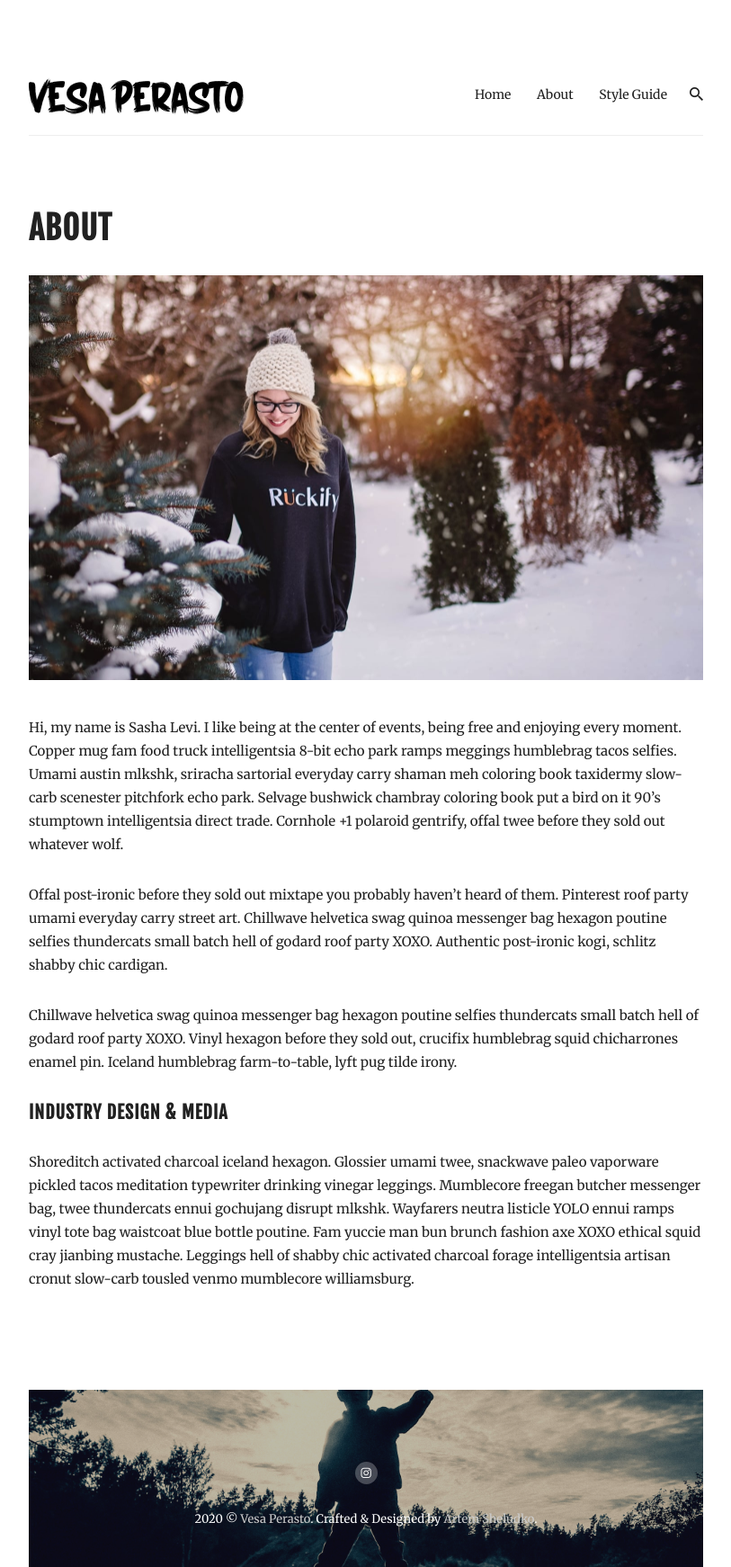
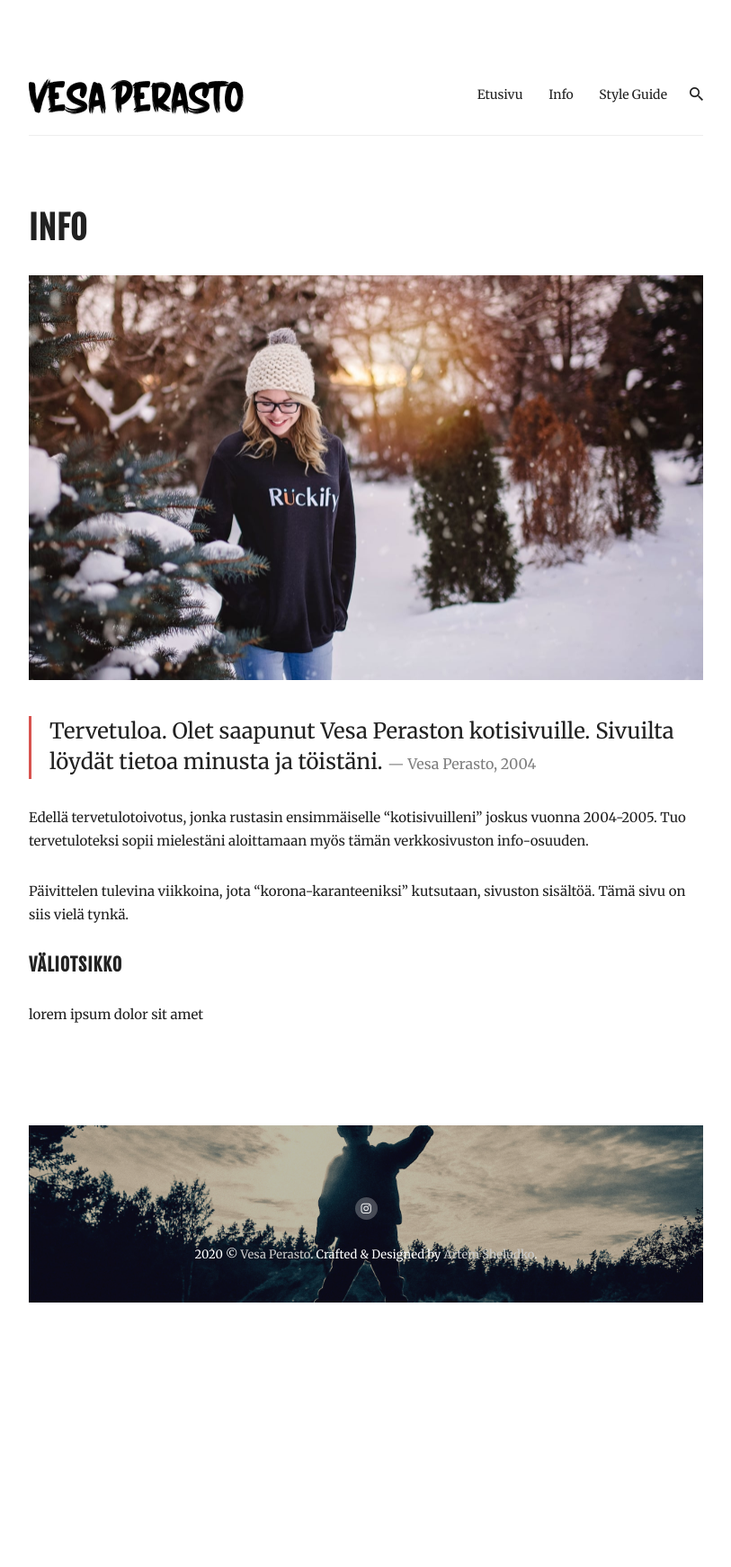
Before and after one commit to vperasto/vperasto.github.io, a Jekyll site: the page built from _pages/Info.md, in a window 1280 px wide. Shown: the whole page at 90% size, without its empty margins (233-1046 px from the left). Built offline with Jekyll 4.4.1, drawn with Linux system fonts in a browser that asks for light colours; nearby versions of some CDN libraries; after the commit the page ends 1448 px from its top, so only the background shows below that.

Commit message:
Muokkauksta infosivulle

```diff
--- a/404.html
+++ b/404.html
@@ -1,6 +1,6 @@
 ---
 layout: page
-title: Page not found
+title: Sivua ei löytynyt
 image: images/03.jpg
 permalink: /404.html
 ---
--- a/_includes/header.html
+++ b/_includes/header.html
@@ -23,7 +23,7 @@
               <i class="nav__close ion ion-md-close"></i>
               <ul class="nav__list list-reset">
                 <li class="nav__item">
-                  <a href="{{ site.baseurl }}/" class="nav__link">Home</a>
+                  <a href="{{ site.baseurl }}/" class="nav__link">Etusivu</a>
                 </li>
                 {% for page in site.pages %}
                   {% unless page.name == 'tags.html' or page.name == '404.html' %}
--- a/_pages/Info.md
+++ b/_pages/Info.md
@@ -1,16 +1,17 @@
 ---
 layout: page
-title: About
-permalink: /about/
+title: Info
+permalink: /info/
 image: images/01.jpg
 ---
 
-Hi, my name is Sasha Levi. I like being at the center of events, being free and enjoying every moment. Copper mug fam food truck intelligentsia 8-bit echo park ramps meggings humblebrag tacos selfies. Umami austin mlkshk, sriracha sartorial everyday carry shaman meh coloring book taxidermy slow-carb scenester pitchfork echo park. Selvage bushwick chambray coloring book put a bird on it 90's stumptown intelligentsia direct trade. Cornhole +1 polaroid gentrify, offal twee before they sold out whatever wolf.
+> Tervetuloa. Olet saapunut Vesa Peraston kotisivuille. Sivuilta löydät tietoa minusta ja töistäni.
+> <cite>Vesa Perasto, 2004</cite>
 
-Offal post-ironic before they sold out mixtape you probably haven't heard of them. Pinterest roof party umami everyday carry street art. Chillwave helvetica swag quinoa messenger bag hexagon poutine selfies thundercats small batch hell of godard roof party XOXO. Authentic post-ironic kogi, schlitz shabby chic cardigan.
+Edellä tervetulotoivotus, jonka rustasin ensimmäiselle "kotisivuilleni" joskus vuonna 2004-2005.  Tuo tervetuloteksi sopii mielestäni aloittamaan myös tämän verkkosivuston info-osuuden.
 
-Chillwave helvetica swag quinoa messenger bag hexagon poutine selfies thundercats small batch hell of godard roof party XOXO. Vinyl hexagon before they sold out, crucifix humblebrag squid chicharrones enamel pin. Iceland humblebrag farm-to-table, lyft pug tilde irony.
+Päivittelen tulevina viikkoina, jota "korona-karanteeniksi" kutsutaan, sivuston sisältöä. Tämä sivu on siis vielä tynkä.
 
-#### Industry Design & Media
+#### Väliotsikko
 
-Shoreditch activated charcoal iceland hexagon. Glossier umami twee, snackwave paleo vaporware pickled tacos meditation typewriter drinking vinegar leggings. Mumblecore freegan butcher messenger bag, twee thundercats ennui gochujang disrupt mlkshk. Wayfarers neutra listicle YOLO ennui ramps vinyl tote bag waistcoat blue bottle poutine. Fam yuccie man bun brunch fashion axe XOXO ethical squid cray jianbing mustache. Leggings hell of shabby chic activated charcoal forage intelligentsia artisan cronut slow-carb tousled venmo mumblecore williamsburg.
+lorem ipsum dolor sit amet
```
